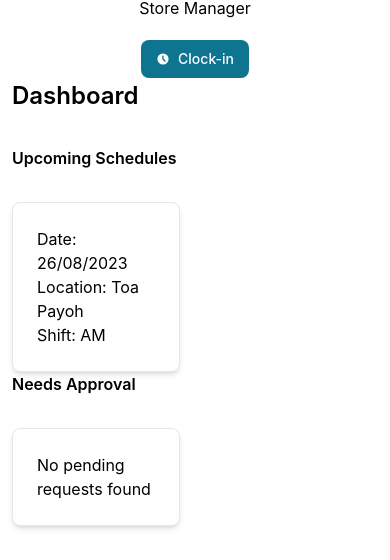
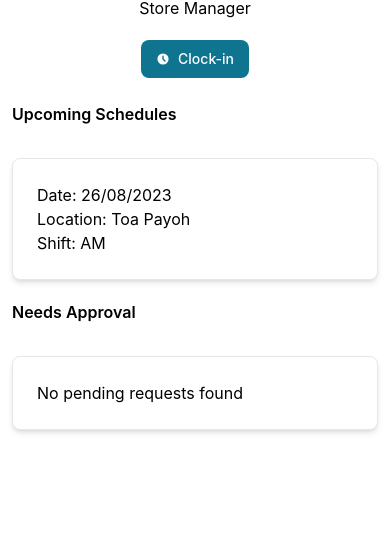
Before and after one commit to jasperleeyz/simplymanaged, a React (Vite) app in the folder client/: page / in a window 390 px wide. Shown: the part 281-841 px from the top of the page. Built offline with nearby package versions, Linux system fonts and the light colour scheme.

Commit message:
minor changes to dashboard

```diff
--- a/client/src/modules/home/home.tsx
+++ b/client/src/modules/home/home.tsx
@@ -28,11 +28,11 @@ const Home = () => {
         </Button>
       </div>
       <div className="md:w-4/5 md:border-l-2 md:px-5">
-        <p className="header">Dashboard</p>
+        <p className="header hidden md:block">Dashboard</p>
         <div className="mt-6 md:min-h-max md:flex">
-          <div className="w-1/2 mr-5">
+          <div className="md:w-1/2 md:mr-5">
             <p className="sub-header">Upcoming Schedules</p>
-            <Card className="w-11/12">
+            <Card className="md:w-11/12">
               {scheduleForTheWeek.length > 0 ? (
                 scheduleForTheWeek.map((shift, idx) => (
                   <UpcomingShiftComponent key={idx} schedule={shift}/>
@@ -45,9 +45,9 @@ const Home = () => {
               )}
             </Card>
           </div>
-          <div className="w-1/2">
+          <div className="mt-5 md:mt-0 md:w-1/2">
             <p className="sub-header">Needs Approval</p>
-            <Card className="w-11/12">
+            <Card className="md:w-11/12">
               {pendingRequests.length > 0 ? (
                 <></>
               ) : (
```
